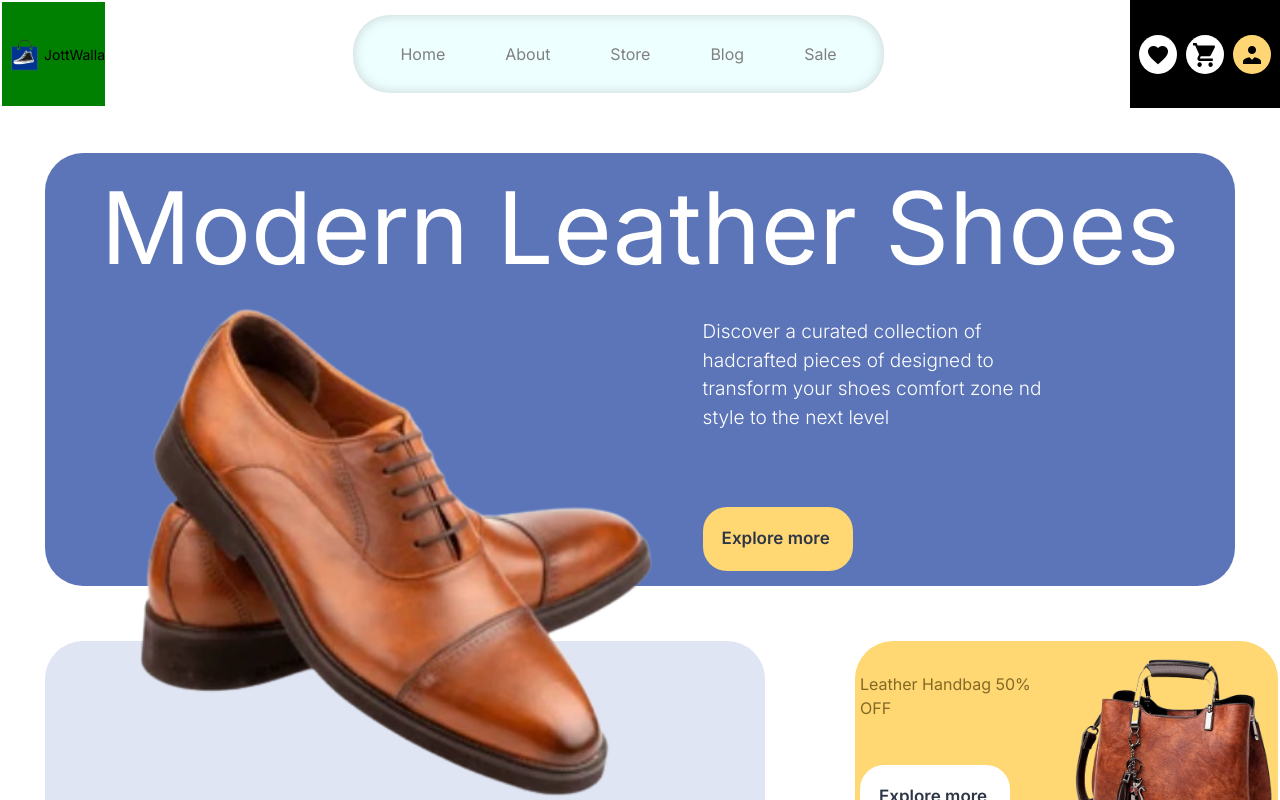
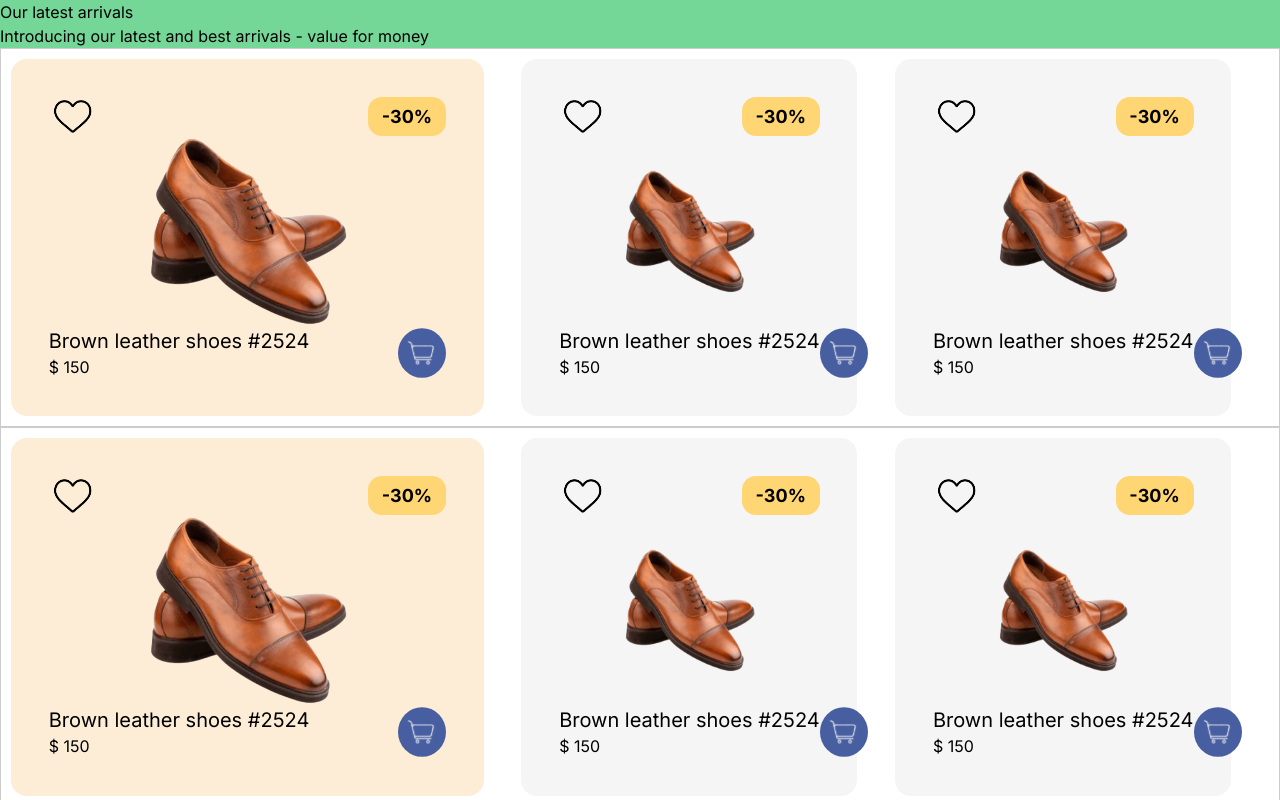
Before and after one commit to adeptcoder014/jooteWaala, a Next.js app: page /home in a window 1280 px wide. Shown: the top 800 px of the page. Built offline with nearby package versions, Linux system fonts and the light colour scheme.

Commit message:
using tailwind for ease of responsive layout designing ...

```diff
--- a/app/components/displayCard.js
+++ b/app/components/displayCard.js
@@ -34,6 +34,7 @@ export const DisplayCard = () => {
     console.log('----------------------', active);
     return (
         <div className='display-card-container'>
+
             {displayCardData.map(x => (
 
                 <div
--- a/app/components/footer.js
+++ b/app/components/footer.js
@@ -4,6 +4,13 @@ export const Footer = () => {
     return (
 
         <>
+
+            {/* <div class="sm:text-left lg:text-center lg:bg-purple"> */}
+            <div class="">
+                <h1 class='text-center sm:text-left md:text-right'>hello</h1>
+            </div >
+
+
 
 
             <footer class="bg-white dark:bg-gray-900">
@@ -116,6 +123,7 @@ export const Footer = () => {
 
 
 
+
         </>
 
 
--- a/app/components/hero.js
+++ b/app/components/hero.js
@@ -140,8 +140,9 @@ export const Hero = () => {
 
                     </div>
                 </div>
+
                 <div id="item-2">
-                    <div class="hero-grid-item-discount grid-item-discount">
+                    <div class="hero-grid-item-discount grid-item-discount sm:none">
                         <div style={{
                         }}>
                             <h1 style={{
--- a/app/components/hurryUpCard.js
+++ b/app/components/hurryUpCard.js
@@ -51,35 +51,44 @@ export const HurryUpCard = () => {
 
     // ============================================================
 
-    const targetTime = new Date('2024-02-07T23:59:59').getTime();
+    const targetTime = new Date('2024-02-15T23:59:59').getTime();
 
     return (
         <>
-            <div className='hurry-up-container'>
+            <div className='grid grid-cols-1 sm:grid-cols-2'>
+
+
                 <div
                     style={{
                         display: 'flex',
                         flexDirection: 'column',
                         alignContent: 'center',
                         justifyContent: 'center',
-                        alignItems: "center"
+                        alignItems: "center",
+                        backgroundColor: '#FFD873'
+
                     }}
                 >
 
-                    <h1>Spring Offer</h1>
+                    <h1 class='text-lg'>Spring Offer</h1>
                     <CountdownTimer targetTime={targetTime} />
                     <button className='hurry-up-btn'>
                         Visit page
                     </button>
                 </div>
-                <div>
+                <div
+                    style={{
+                        backgroundColor: '#FFD873',
+                        display: 'flex',
+                        justifyContent: 'center',
+
+                    }}>
                     <img
                         src={'/offerProduct.png'}
                     />
                 </div>
+            </div>
 
-
-            </div >
         </>
     );
 };
--- a/app/components/productDisplayCard.js
+++ b/app/components/productDisplayCard.js
@@ -82,7 +82,7 @@ const ProductDisplayCard = ({ styleObj }) => {
                     <div>
 
 
-                        <p >
+                        <p class='text-sm md:text-xl'>
                             Brown leather shoes #2524
                         </p>
                         <p >
--- /dev/null
+++ b/app/components/test.js
@@ -0,0 +1,31 @@
+export const DemoComponent = () => {
+
+
+    return (
+
+        <>
+
+            {/* <div class="sm:text-left lg:text-center lg:bg-purple"> */}
+            <div class="">
+                <h1 class='text-center sm:text-left md:text-right'>hello</h1>
+            </div >
+
+            <div class="grid grid-cols-1 sm:grid-cols-2">
+                <div>01</div>
+                <div>09</div>
+            </div>
+
+
+
+
+
+
+
+
+
+        </>
+
+
+    )
+
+}
--- a/app/globals.css
+++ b/app/globals.css
@@ -773,7 +773,7 @@ a {
 /* Add this CSS to your stylesheet or use a styled-component */
 
 .horizontal-scroll-container {
-  background-color: #ff6060;
+  /* background-color: #ff6060; */
   overflow: auto;
   white-space: nowrap;
   /* Prevent content from wrapping to the next line */
@@ -789,9 +789,9 @@ a {
   margin-right: 3%;
 }
 
-.horizontal-scroll-content>p {
+/* .horizontal-scroll-content>p {
   font-size: 1.4vw
-}
+} */
 
 .productDisplayCarouselImage {
   height: 100%;
--- a/app/home/page.js
+++ b/app/home/page.js
@@ -8,6 +8,7 @@ import { LatestArrivals } from "../components/latestArrivals";
 import { NewsLetter } from "../components/newsLetter";
 import { HurryUpCard } from "../components/hurryUpCard";
 import { Footer } from "../components/footer";
+import { DemoComponent } from "../components/test";
 // import styles from "./page.module.css";
 
 export default function Home() {
@@ -17,16 +18,17 @@ export default function Home() {
 
 
 
-      <Header />
-      <Hero />
-        // <DisplayCard />
-      <DailyOffer />
-      <PromotionalDisplay />
+      {/* <Header /> */}
+      {/* <Hero /> */}
+      {/* <DisplayCard /> */}
+      {/* <DailyOffer /> */}
+      {/* <PromotionalDisplay /> */}
       <LatestArrivals />
-      <NewsLetter />
-      <HurryUpCard />
-      <Footer />
+      {/* <NewsLetter /> */}
+      {/* <HurryUpCard /> */}
+      {/* <Footer /> */}
       {/* </div> */}
+      {/* <DemoComponent /> */}
 
     </>
   );
--- a/tailwind.config.js
+++ b/tailwind.config.js
@@ -9,7 +9,18 @@ module.exports = {
     './src/**/*.{js,ts,jsx,tsx,mdx}',
   ],
   theme: {
-    extend: {},
+    colors: {
+      transparent: 'transparent',
+      current: 'currentColor',
+      'white': '#ffffff',
+      'purple': '#3f3cbb',
+      'midnight': '#121063',
+      'metal': '#565584',
+      'tahiti': '#3ab7bf',
+      'silver': '#ecebff',
+      'bubble-gum': '#ff77e9',
+      'bermuda': '#78dcca',
+    },
   },
   plugins: [],
 }
```
